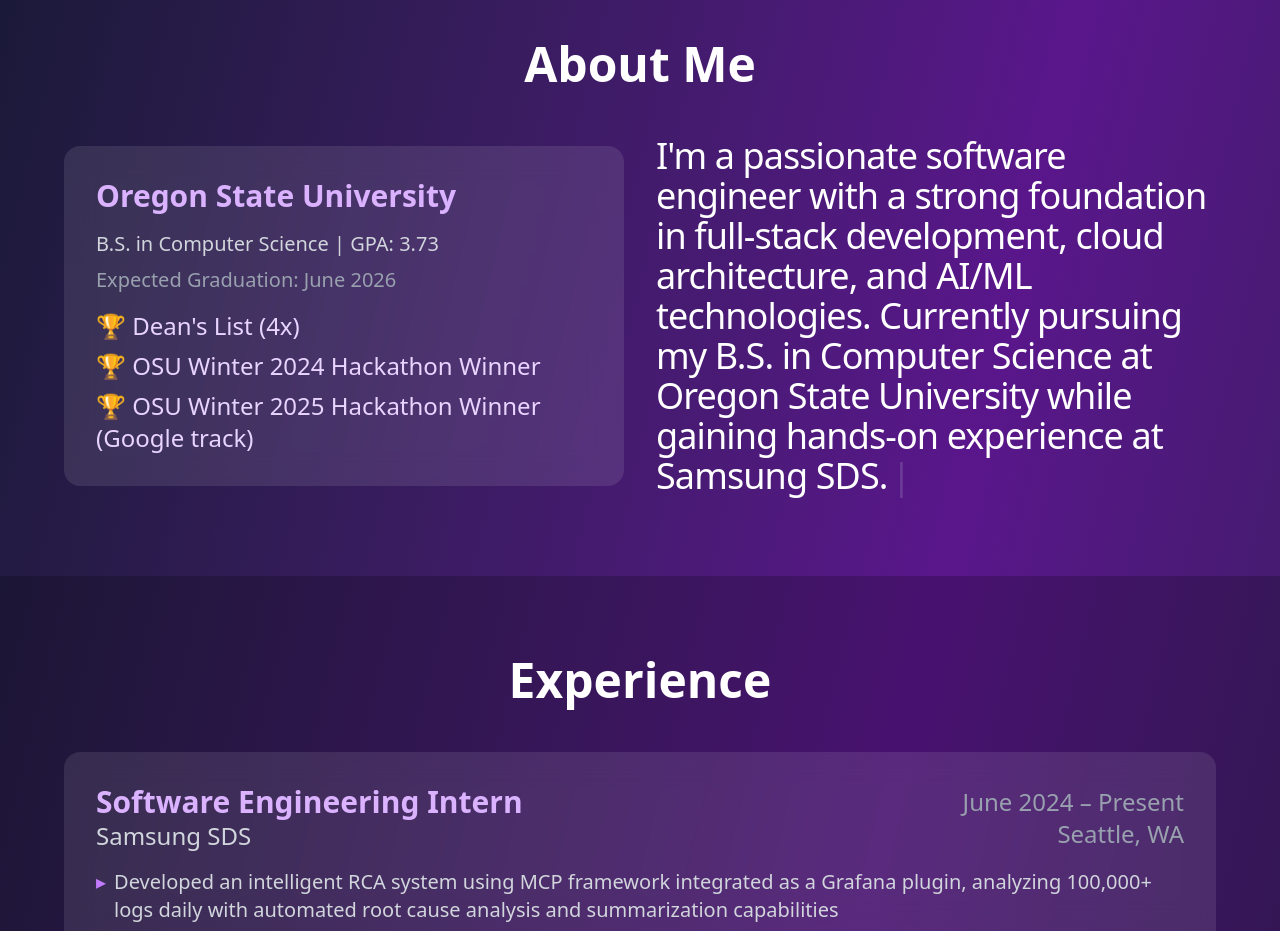
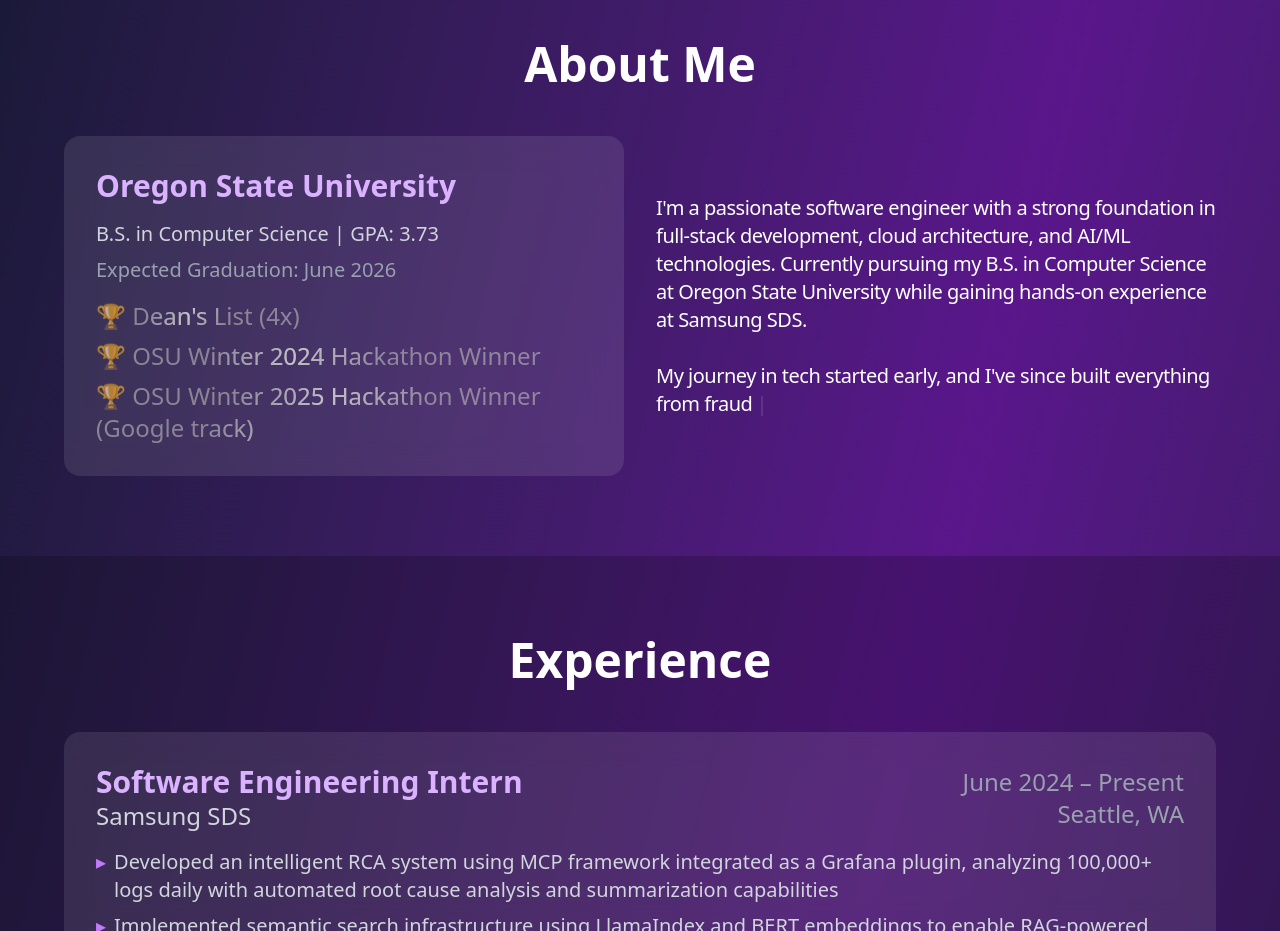
Before and after one commit to AnthonyL103/AnthonysWebPage, a React (Vite) app in the folder AnthonysWebPage/: page / in a window 1280 px wide. Shown: the part 840-1771 px from the top of the page. Built offline with nearby package versions, Linux system fonts and the light colour scheme.

Commit message:
added shiny text animations

```diff
--- a/AnthonysWebPage/package.json
+++ b/AnthonysWebPage/package.json
@@ -11,6 +11,7 @@
   },
   "dependencies": {
     "gsap": "^3.13.0",
+    "lenis": "^1.3.8",
     "motion": "^11.13.5",
     "react": "^19.1.1",
     "react-dom": "^19.1.1"
--- a/AnthonysWebPage/src/App.tsx
+++ b/AnthonysWebPage/src/App.tsx
@@ -1,6 +1,8 @@
 import { useState, useEffect } from 'react'
 import DecryptedText from "./utils/decryptedtext"
 import TextType from './utils/texttype';
+import ShinyText from './utils/shinytext';
+
 
 interface Project {
   title: string;
@@ -265,7 +267,7 @@
                 text="Hi my name is Anthony Li"
                 speed={100}
                 animateOn="view"
-                animateOnce={false}  // Set to false to animate every time
+                animateOnce={true}  // Set to false to animate every time
                 className='text-5xl md:text-7xl font-bold text-white mb-6'
                 encryptedClassName="text-transparent"
                 revealDirection="center"
@@ -277,7 +279,7 @@
                 text="I am a Software Engineer & Full-Stack Developer interested in Artificial Intelligence"
                 speed={50}
                 animateOn="view"
-                animateOnce={false}
+                animateOnce={true}
                 className='text-xl md:text-2xl text-purple-300 mb-8'
                 encryptedClassName="text-transparent"
                 revealDirection="center"
@@ -323,23 +325,41 @@
               <p className="text-gray-300 text-xl mb-2">B.S. in Computer Science | GPA: 3.73</p>
               <p className="text-gray-400 text-xl mb-4">Expected Graduation: June 2026</p>
               <div className="space-y-2">
-                <p className="text-2xl text-purple-200">🏆 Dean's List (4x)</p>
-                <p className="text-2xl text-purple-200">🏆 OSU Winter 2024 Hackathon Winner</p>
-                <p className="text-2xl text-purple-200">🏆 OSU Winter 2025 Hackathon Winner (Google track)</p>
-              </div>
+                <ShinyText
+                    text="🏆 Dean's List (4x)"
+                    disabled={false}
+                    speed={3}
+                    className='text-2xl text-purple-200'
+                />
+                <ShinyText
+                    text="🏆 OSU Winter 2024 Hackathon Winner"
+                    disabled={false}
+                    speed={3}
+                    className='text-2xl text-purple-200'
+                />
+                <ShinyText
+                    text="🏆 OSU Winter 2025 Hackathon Winner (Google track)"
+                    disabled={false}
+                    speed={3}
+                    className='text-2xl text-purple-200'
+                />
+                </div>
             </div>
-            <div className="text-gray-300 text-4xl space-y-4">
+            <div className="text-gray-300 text-xl space-y-4">
             <TextType
                 text={[
-                `I'm a passionate software engineer with a strong foundation in full-stack development, cloud architecture, and AI/ML technologies. Currently pursuing my B.S. in Computer Science at Oregon State University while gaining hands-on experience at Samsung SDS.`,
-                `My journey in tech started early, and I've since built everything from fraud detection systems that prevent 500,000+ hacking attempts annually to award-winning wildfire tracking applications. I love solving complex problems and creating scalable solutions that make a real impact.`,
-                `When I'm not coding, you'll find me playing guitar, going to music concerts, and working on my latest side project.`
-                ]}
+ `I'm a passionate software engineer with a strong foundation in full-stack development, cloud architecture, and AI/ML technologies. Currently pursuing my B.S. in Computer Science at Oregon State University while gaining hands-on experience at Samsung SDS.
+
+My journey in tech started early, and I've since built everything from fraud detection systems that prevent 500,000+ hacking attempts annually to award-winning wildfire tracking applications. I love solving complex problems and creating scalable solutions that make a real impact.
+
+When I'm not coding, you'll find me playing guitar, going to music concerts, and working on my latest side project.`
+]}
                 typingSpeed={20}
                 pauseDuration={3000}
                 deletingSpeed={20}
                 showCursor={true}
                 cursorCharacter="|"
+                startOnVisible={true}
             />
             </div>
           </div>
--- /dev/null
+++ b/AnthonysWebPage/src/utils/ShinyText.css
@@ -0,0 +1,27 @@
+.shiny-text {
+  color: #b5b5b5a4; /* Adjust this color to change intensity/style */
+  background: linear-gradient(
+    120deg,
+    rgba(255, 255, 255, 0) 40%,
+    rgba(255, 255, 255, 0.8) 50%,
+    rgba(255, 255, 255, 0) 60%
+  );
+  background-size: 200% 100%;
+  -webkit-background-clip: text;
+  background-clip: text;
+  display: inline-block;
+  animation: shine 5s linear infinite;
+}
+
+@keyframes shine {
+  0% {
+    background-position: 100%;
+  }
+  100% {
+    background-position: -100%;
+  }
+}
+
+.shiny-text.disabled {
+  animation: none;
+}
--- /dev/null
+++ b/AnthonysWebPage/src/utils/shinytext.tsx
@@ -0,0 +1,23 @@
+import './ShinyText.css';
+
+interface ShinyTextProps {
+    text: string;
+    disabled?: boolean;
+    speed?: number;
+    className?: string;
+}
+
+const ShinyText: React.FC<ShinyTextProps> = ({ text, disabled = false, speed = 5, className = '' }) => {
+    const animationDuration = `${speed}s`;
+
+    return (
+        <div
+            className={`shiny-text ${disabled ? 'disabled' : ''} ${className}`}
+            style={{ animationDuration }}
+        >
+            {text}
+        </div>
+    );
+};
+
+export default ShinyText;
--- a/AnthonysWebPage/src/utils/texttype.tsx
+++ b/AnthonysWebPage/src/utils/texttype.tsx
@@ -141,7 +141,7 @@
           );
         } else if (textArray.length > 1) {
           timeout = setTimeout(() => {
-            setIsDeleting(true);
+            //setIsDeleting(true);
           }, pauseDuration);
         }
       }
--- a/AnthonysWebPage/tailwind.config.cjs
+++ b/AnthonysWebPage/tailwind.config.cjs
@@ -2,5 +2,5 @@
 export default {
   content: [
     "./src/**/*.{js,jsx,ts,tsx}",
-  ],
+  ]
 }
```
Also changed, not shown: 1 other file (tests, documents, lock files or other folders).
